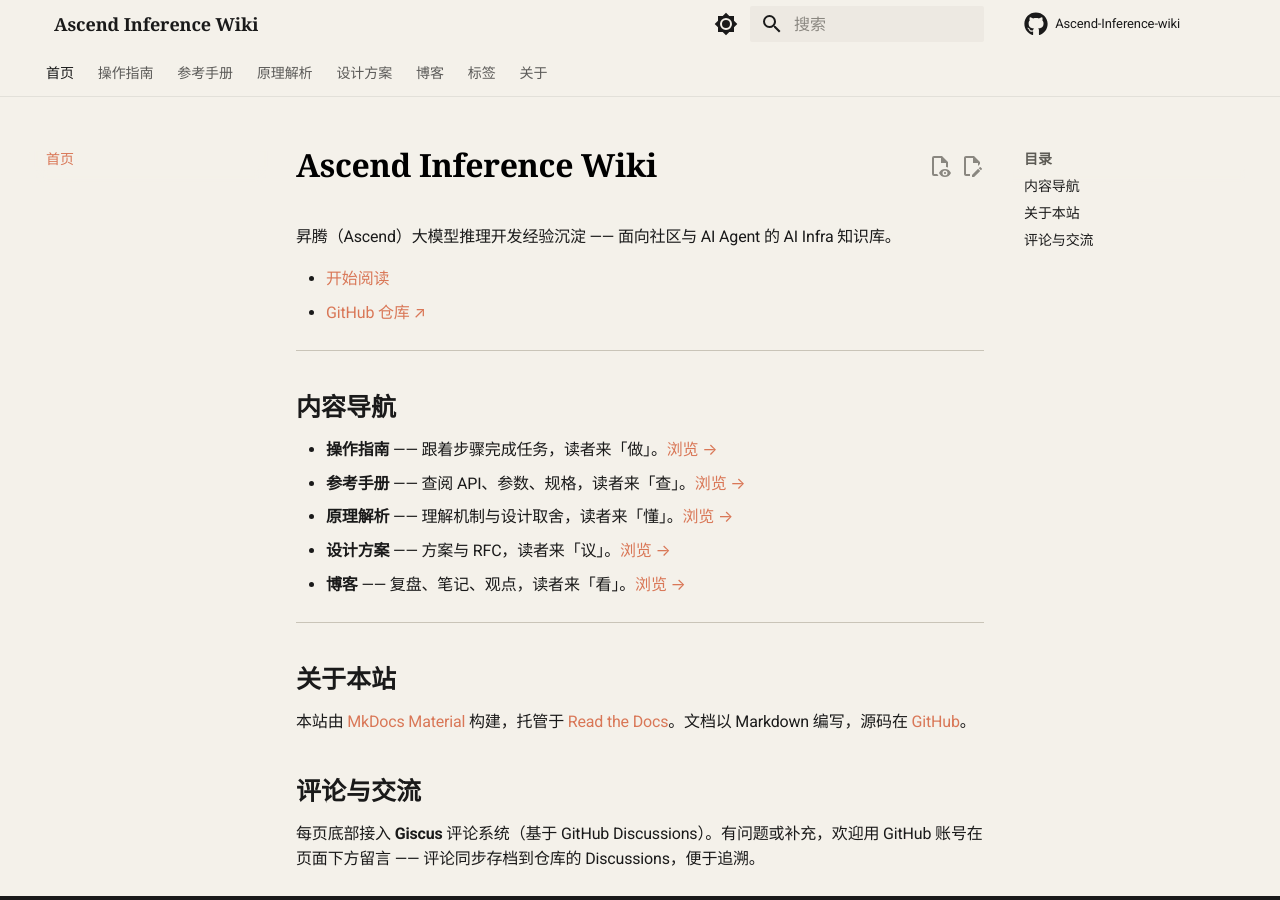
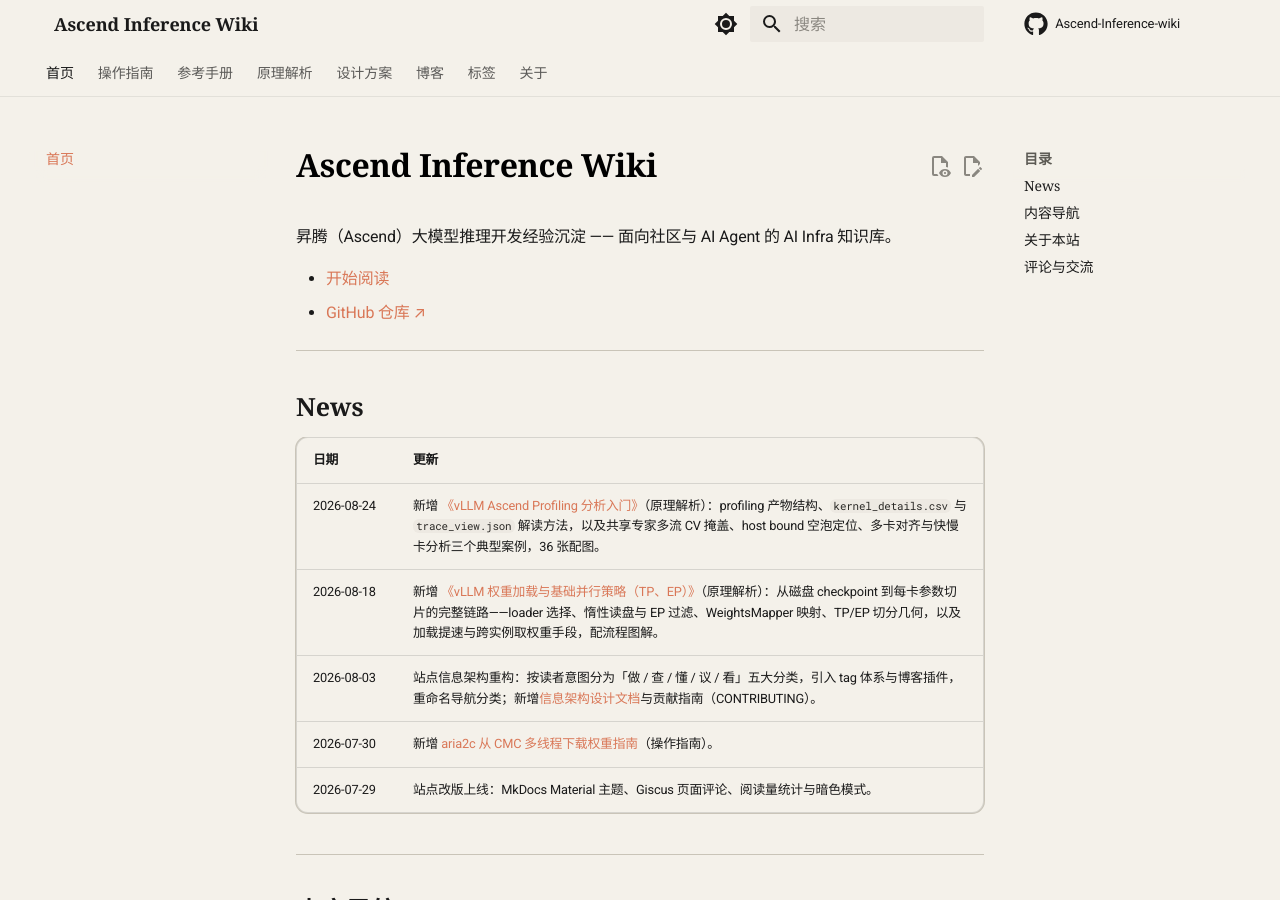
Before and after one commit to xuchi-0808/Ascend-Inference-wiki, an MkDocs documentation site: the page built from docs/index.md, in a window 1280 px wide and 900 px high. Built offline with MkDocs 1.6.1 and Material for MkDocs 9.7.7, drawn with Linux system fonts in a browser that asks for light colours; comment, search, counter and statistics services are not loaded; a style sheet for code colours, icons or effects is not loaded.

Commit message:
docs(home): add news section with five recent updates
Signed-off-by: xuchi <xuchicolson@163.com>

```diff
--- a/docs/index.md
+++ b/docs/index.md
@@ -8,6 +8,18 @@
 
 - [开始阅读](guides/environment/building-vllm-ascend-from-source.md)
 - [GitHub 仓库 ↗](https://github.com/xuchi-0808/Ascend-Inference-wiki)
+
+---
+
+## News
+
+| 日期 | 更新 |
+| --- | --- |
+| 2026-08-24 | 新增 [《vLLM Ascend Profiling 分析入门》](explanations/ascend-profiling-analysis.md)（原理解析）：profiling 产物结构、`kernel_details.csv` 与 `trace_view.json` 解读方法，以及共享专家多流 CV 掩盖、host bound 空泡定位、多卡对齐与快慢卡分析三个典型案例，36 张配图。 |
+| 2026-08-18 | 新增 [《vLLM 权重加载与基础并行策略（TP、EP）》](explanations/vllm-weight-loading-tp-ep.md)（原理解析）：从磁盘 checkpoint 到每卡参数切片的完整链路——loader 选择、惰性读盘与 EP 过滤、WeightsMapper 映射、TP/EP 切分几何，以及加载提速与跨实例取权重手段，配流程图解。 |
+| 2026-08-03 | 站点信息架构重构：按读者意图分为「做 / 查 / 懂 / 议 / 看」五大分类，引入 tag 体系与博客插件，重命名导航分类；新增[信息架构设计文档](design/wiki-information-architecture.md)与贡献指南（CONTRIBUTING）。 |
+| 2026-07-30 | 新增 [aria2c 从 CMC 多线程下载权重指南](guides/environment/download-from-cmc-with-aria2c.md)（操作指南）。 |
+| 2026-07-29 | 站点改版上线：MkDocs Material 主题、Giscus 页面评论、阅读量统计与暗色模式。 |
 
 ---
 
```
